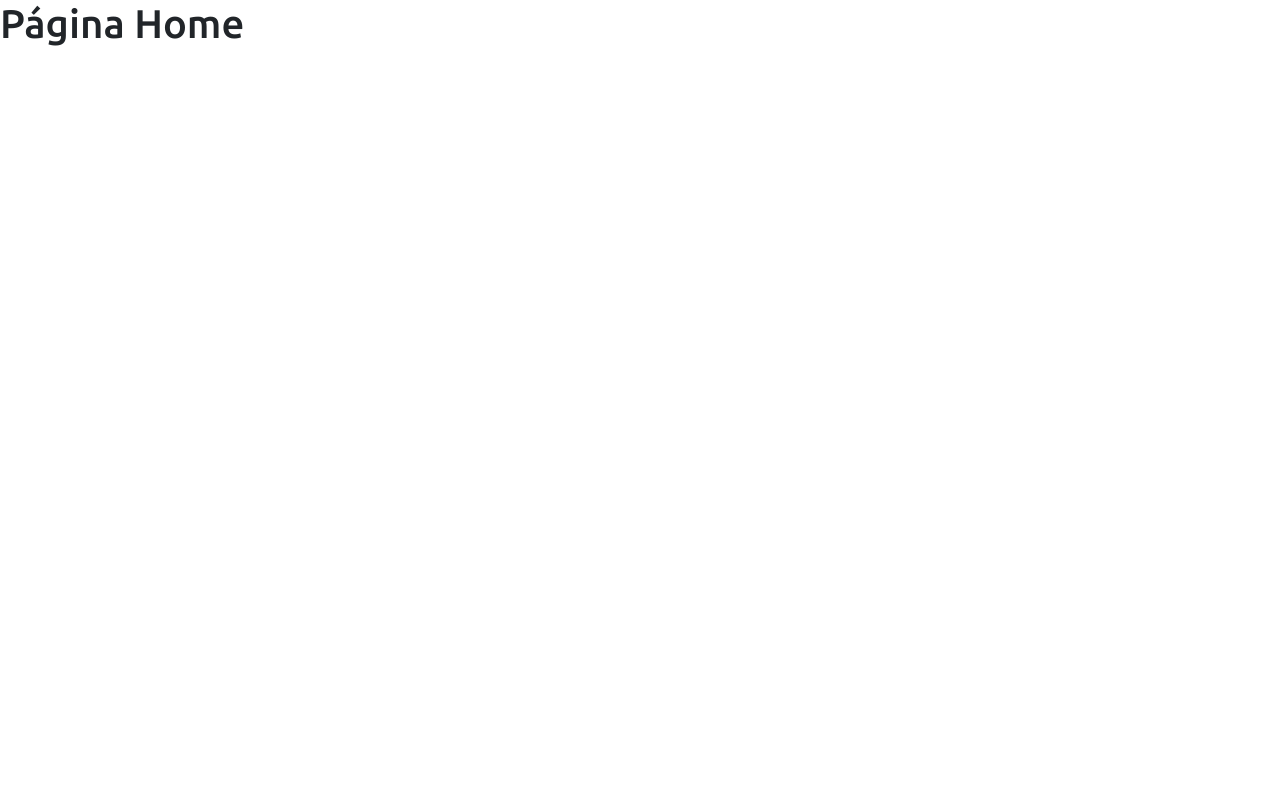
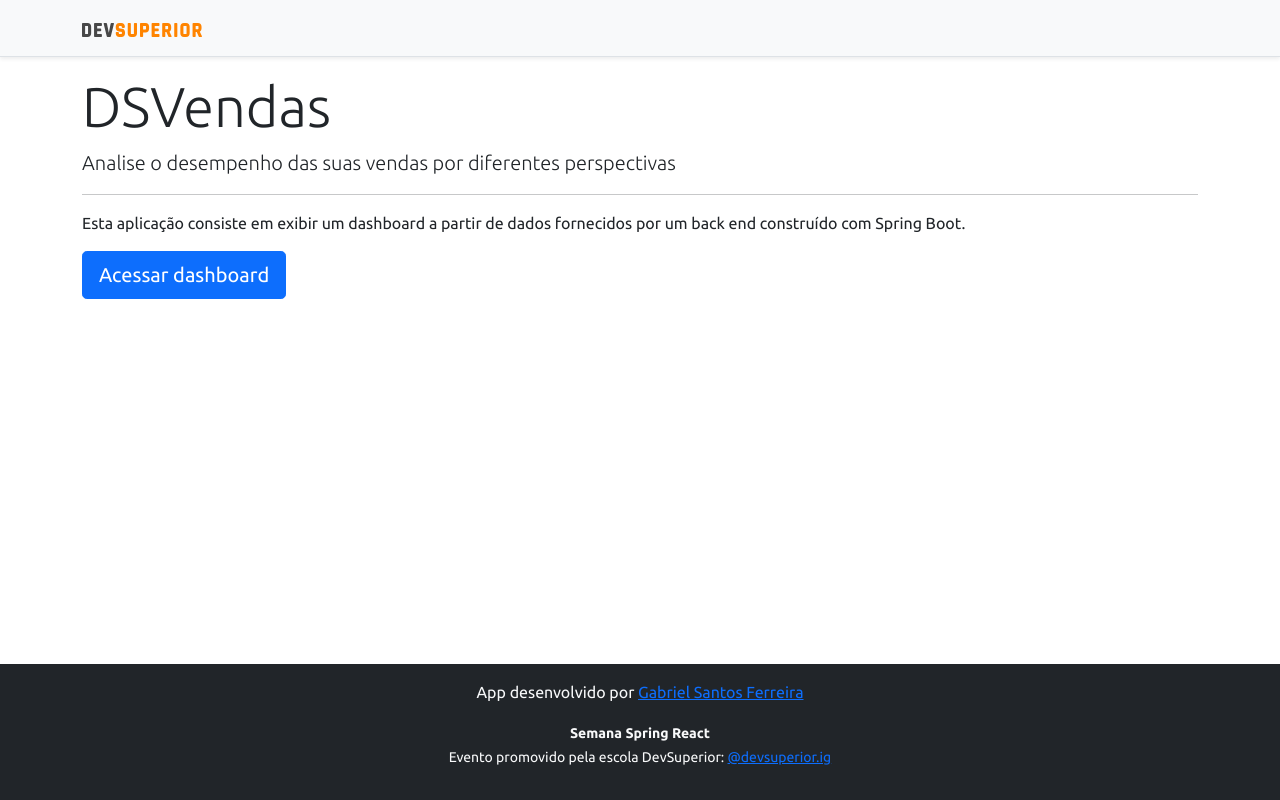
Before and after one commit to GabrielGSF/projeto-sds3, a React (Create React App) app in the folder frontend/: page / in a window 1280 px wide. Built offline with nearby package versions, Linux system fonts and the light colour scheme.

Commit message:
Home, navegation

```diff
--- a/frontend/src/Routes.tsx
+++ b/frontend/src/Routes.tsx
@@ -6,12 +6,15 @@
     return (
         <BrowserRouter>
             <Switch>
+
                 <Route exact path="/">
                     <Home/>
                 </Route>
+
                 <Route path="/dashboard">
                     <Dashboard/>
                 </Route>
+
             </Switch>
         </BrowserRouter>
     );
--- a/frontend/src/components/NavBar/index.tsx
+++ b/frontend/src/components/NavBar/index.tsx
@@ -1,11 +1,14 @@
 import ImgDsDark from 'assets/img/ds-dark.svg';
+import { Link } from 'react-router-dom';
 
 function NavBar() {
     return (
         <div className="d-flex flex-column flex-md-row align-items-center p-3 px-md-4 mb-3 bg-light border-bottom shadow-sm">
             <div className="container">
                 <nav className="my-2 my-md-0 mr-md-3">
-                    <img src={ImgDsDark} alt="DevSuperior" width="120" />
+                    <Link to="/">
+                        <img src={ImgDsDark} alt="DevSuperior" width="120" />
+                    </Link>
                 </nav>
             </div>
         </div>
--- a/frontend/src/pages/Home/index.tsx
+++ b/frontend/src/pages/Home/index.tsx
@@ -1,8 +1,24 @@
+import NavBar from "components/NavBar";
+import Footer from "components/Footer";
+import { Link } from "react-router-dom"
+
 const Home = () => {
     return (
-        <div>
-            <h1>Página Home</h1>
-        </div>
+        <>
+            <NavBar />
+            <div className="container">
+                <div className="jumbotron">
+                    <h1 className="display-4">DSVendas</h1>
+                    <p className="lead">Analise o desempenho das suas vendas por diferentes perspectivas</p>
+                    <hr />
+                    <p>Esta aplicação consiste em exibir um dashboard a partir de dados fornecidos por um back end construído com Spring Boot.</p>
+                    <Link className="btn btn-primary btn-lg" to="/dashboard">
+                        Acessar dashboard
+                    </Link>
+                </div>
+            </div>
+            <Footer />
+        </>
     );
 }
 
```
